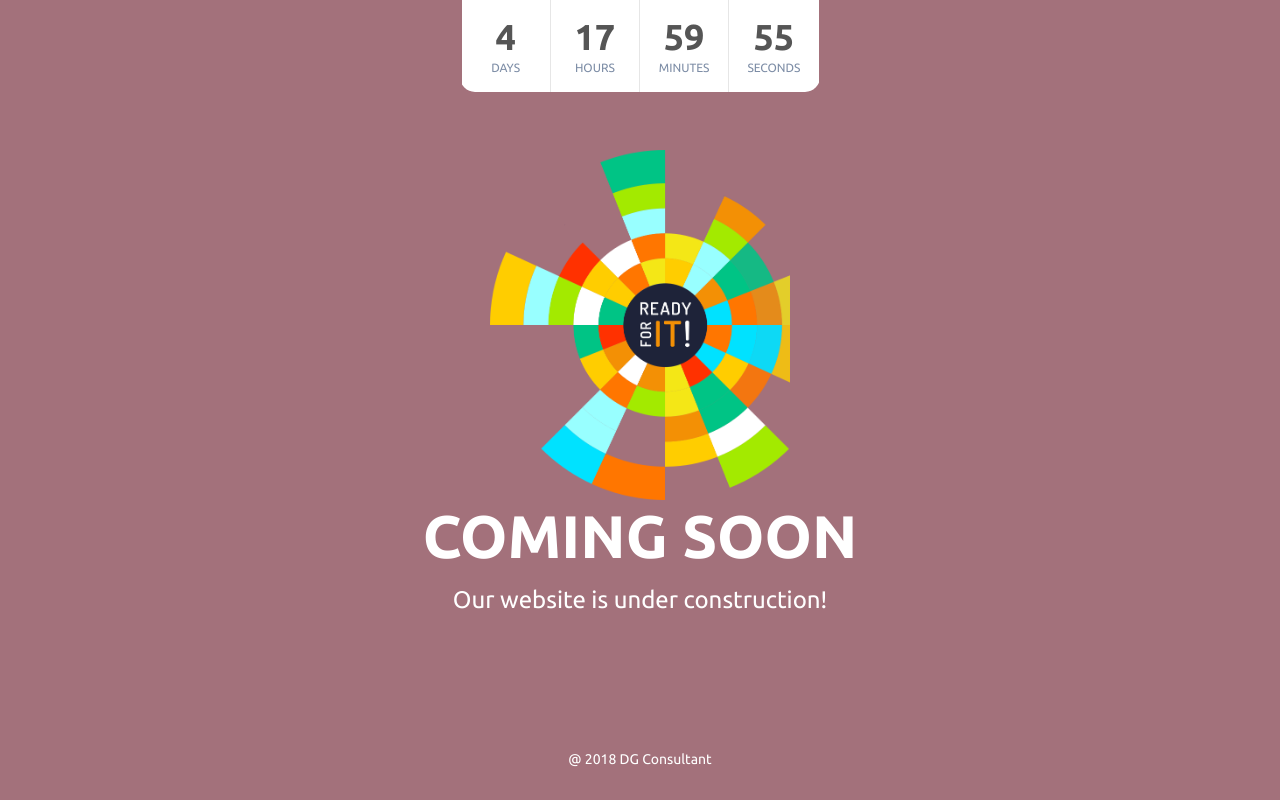
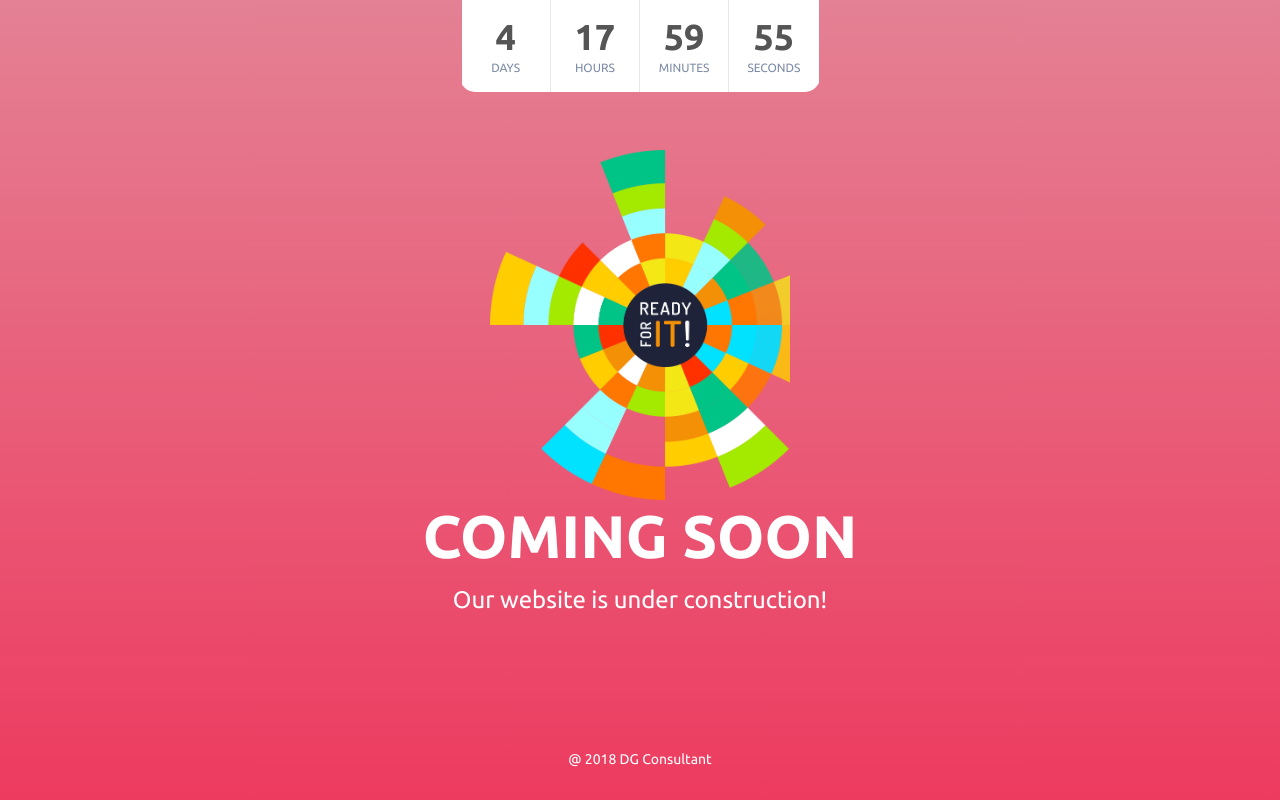
Before and after one commit to Hassancxpm/rfit-wait, a plain HTML site: page index.html in a window 1280 px wide. Drawn offline with Linux system fonts and the light colour scheme.

Commit message:
Change bg color

```diff
--- a/css/main.css
+++ b/css/main.css
@@ -250,10 +250,10 @@ Primary use:
 /*---------------------------------------------*/
 .bg-g1 {
   background: #a3717b;
-  background: -webkit-linear-gradient(bottom, #a3717b, #a3717b);
-  background: -o-linear-gradient(bottom, #a3717b, #a3717b);
-  background: -moz-linear-gradient(bottom, #a3717b, #a3717b);
-  background: linear-gradient(bottom, #a3717b, #a3717b);
+  background: -webkit-linear-gradient(bottom, #ed3b5f, #e48194);
+  background: -o-linear-gradient(bottom, #ed3b5f, #e48194);
+  background: -moz-linear-gradient(bottom, #ed3b5f, #e48194);
+  background: linear-gradient(bottom, #ed3b5f, #e48194);
 }
 
 
```
